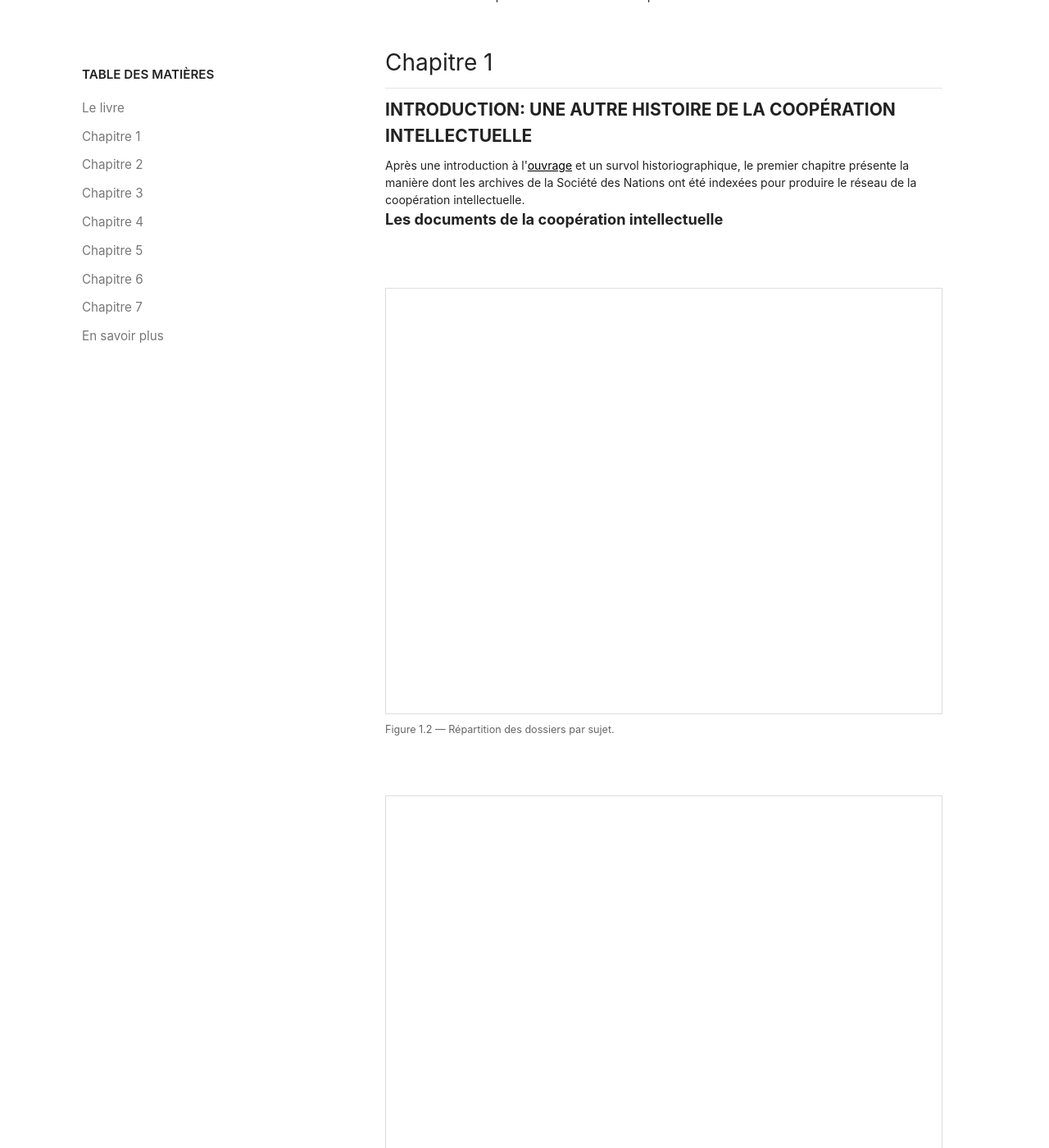
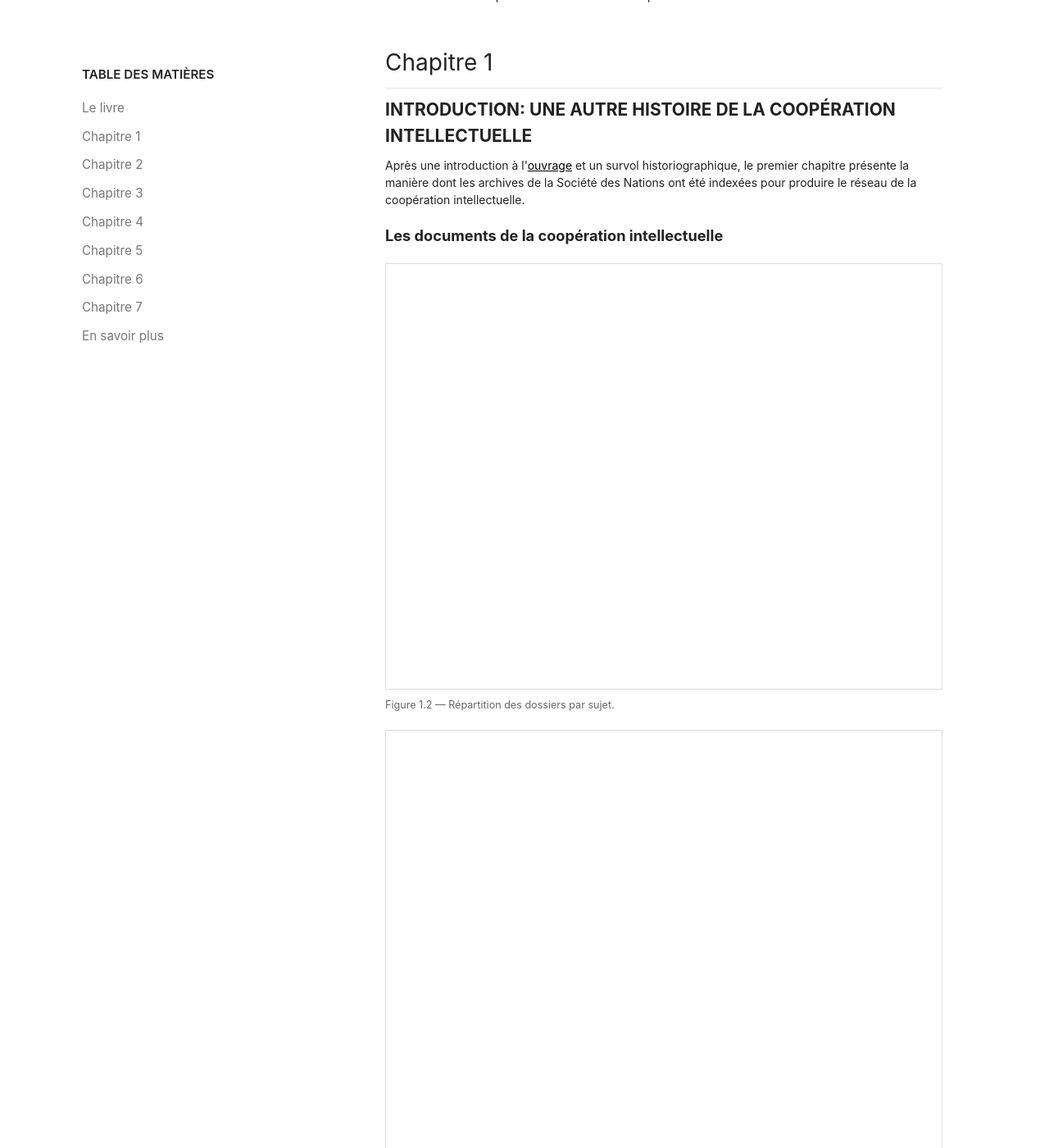
Before and after one commit to grandjeanmartin/intellectualcooperation, a Jekyll site: the page la-cooperation-intellectuelle.html, which Jekyll copies as it is, in a window 1280 px wide and 1400 px high, scrolled down 558 px. Shown: the whole window at 82% size. Built offline with Jekyll 4.4.1, drawn with Linux system fonts in a browser that asks for light colours; grey boxes are pictures that could not be loaded.

Commit message:
Update la-cooperation-intellectuelle.html

```diff
--- a/la-cooperation-intellectuelle.html
+++ b/la-cooperation-intellectuelle.html
@@ -116,7 +116,8 @@ margin-bottom:10px;
 
 h4{
 font-size:1.3em;
-margin-bottom:10px;
+margin-bottom:20px;
+margin-top:20px;
 }
 
 /* COVER */
@@ -151,7 +152,7 @@ margin:30px 0;
 /* FIGURES */
 
 figure{
-margin:70px 0;
+margin:20px 0;
 }
 
 .viewer{
```
